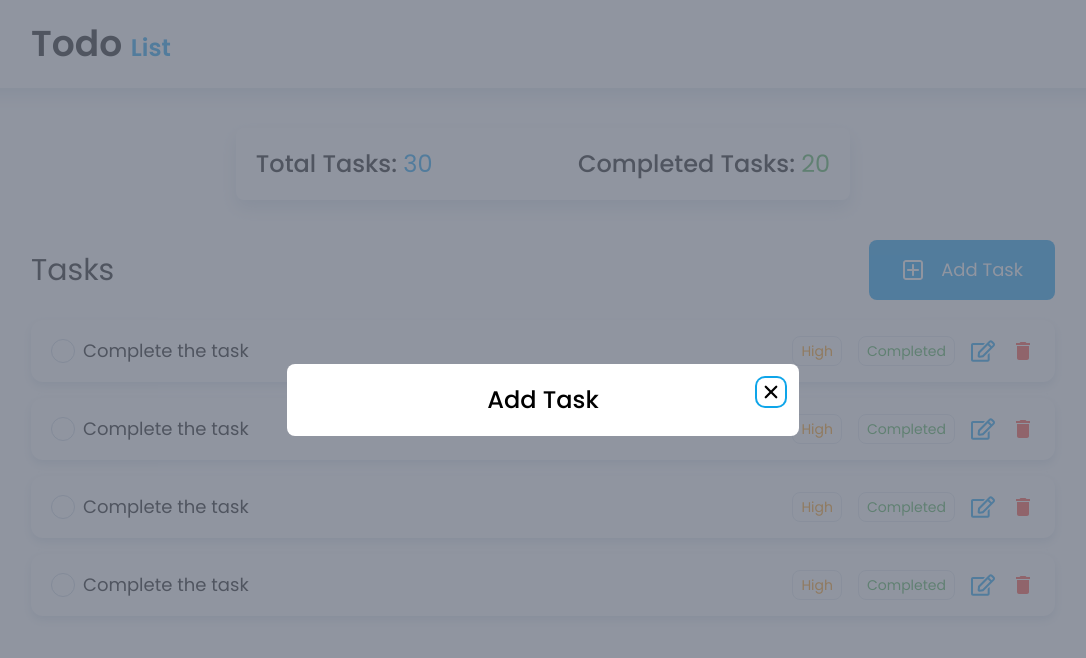
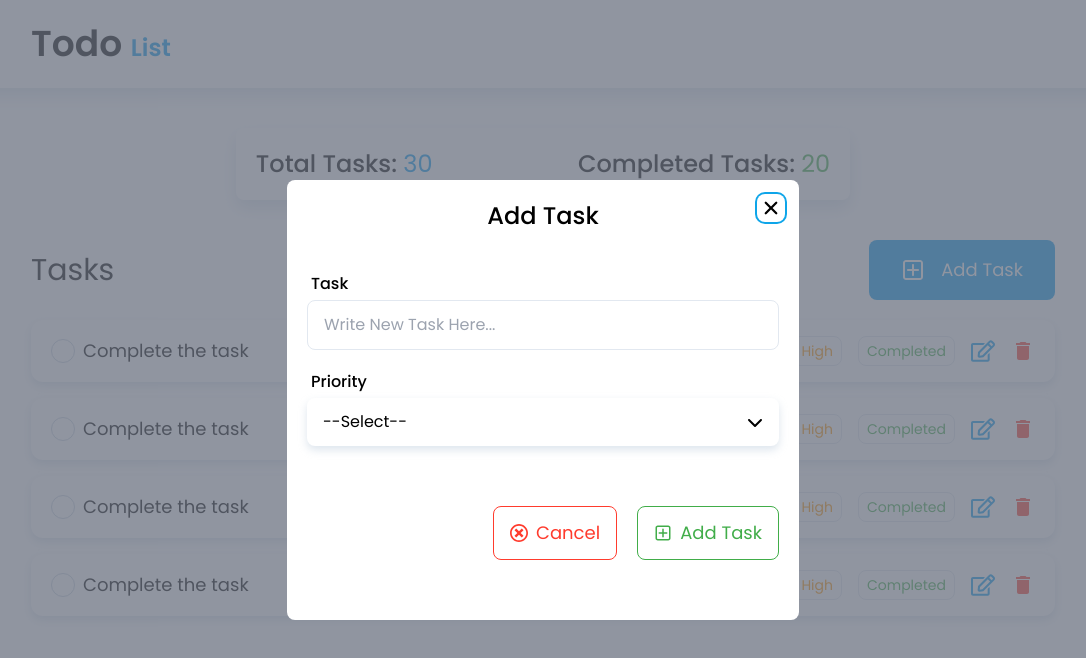
Before and after one commit to mjaumi/Qtec-Todo-List-App, a Next.js app: page / in a window 1280 px wide. Both pictures are taken after a click on the button "Add Task". Shown: the top 658 px of the page, without its empty margins (97-1183 px from the left). Built offline with nearby package versions, Linux system fonts and the light colour scheme.

Commit message:
add new task form design done

```diff
--- a/package.json
+++ b/package.json
@@ -10,6 +10,7 @@
   },
   "dependencies": {
     "@headlessui/react": "^1.7.18",
+    "formik": "^2.4.5",
     "next": "14.1.0",
     "react": "^18",
     "react-dom": "^18",
--- /dev/null
+++ b/src/components/CommonComp/Inputs/DropdownField.tsx
@@ -0,0 +1,52 @@
+'use client';
+
+import { useState } from 'react';
+import { FaChevronDown } from 'react-icons/fa6';
+
+const DropdownField = ({ options, setFieldValue }: DropdownFieldProps) => {
+  // integration of react hooks here
+  const [showOptions, setShowOptions] = useState<boolean>(false);
+  const [value, setValue] = useState<string>('');
+
+  // handler function to handle changing of dropdown values here
+  const changeValueHandler = (value: string) => {
+    setValue(value);
+    setShowOptions(false);
+
+    setFieldValue && setFieldValue('priority', value);
+  };
+
+  // rendering dropdown field component here
+  return (
+    <div className='relative'>
+      <div
+        onClick={() => setShowOptions((state) => !state)}
+        className='w-full flex items-center justify-between rounded-lg bg-primary shadow-todo-card-shadow px-4 py-3 cursor-pointer hover:opacity-70 active:scale-[0.98] duration-300'
+      >
+        <p>{value ? value : '--Select--'}</p>
+
+        <FaChevronDown
+          className={`duration-300 ${showOptions ? 'rotate-180' : ''} `}
+        />
+      </div>
+
+      <ul
+        className={`w-full absolute rounded-lg bg-primary shadow-todo-card-shadow mt-2 overflow-hidden ${
+          showOptions ? 'scale-y-100' : 'scale-y-0'
+        } duration-300 origin-top`}
+      >
+        {options.map((option, index) => (
+          <li
+            key={index}
+            onClick={() => changeValueHandler(option)}
+            className='px-4 py-2 hover:bg-slate-200 duration-300 cursor-pointer'
+          >
+            {option ? option : '--Select--'}
+          </li>
+        ))}
+      </ul>
+    </div>
+  );
+};
+
+export default DropdownField;
--- /dev/null
+++ b/src/components/CommonComp/Inputs/TextInputField.tsx
@@ -0,0 +1,23 @@
+const TextInputField = ({
+  name,
+  label,
+  onChange,
+  placeholder,
+}: TextInputFieldProps) => {
+  // rendering custom text input field component here
+  return (
+    <label htmlFor={`${name}-input`}>
+      <p className='font-medium mb-1 ml-1'>{label}</p>
+      <input
+        type='text'
+        name={name}
+        id={`${name}-input`}
+        placeholder={placeholder}
+        className='border border-slate-200 rounded-lg px-4 py-3 w-full focus:ring-info focus:outline-info'
+        onChange={onChange}
+      />
+    </label>
+  );
+};
+
+export default TextInputField;
--- a/src/components/CommonComp/Modals/AddTaskModal.tsx
+++ b/src/components/CommonComp/Modals/AddTaskModal.tsx
@@ -1,8 +1,64 @@
+import { Form, Formik } from 'formik';
+import { CgAddR } from 'react-icons/cg';
+import { ImCancelCircle } from 'react-icons/im';
+import Button from '../Button';
+import DropdownField from '../Inputs/DropdownField';
+import TextInputField from '../Inputs/TextInputField';
+
 const AddTaskModal = () => {
   // rendering add task modal component here
   return (
     <div className='p-5'>
       <h3 className='text-center font-medium text-2xl'>Add Task</h3>
+
+      <Formik
+        initialValues={{
+          task: '',
+          priority: '',
+        }}
+        onSubmit={(values) => {
+          console.log(values);
+        }}
+      >
+        {(props) => (
+          <Form className='my-10 space-y-5'>
+            <div>
+              <TextInputField
+                name='task'
+                label='Task'
+                placeholder='Write New Task Here...'
+                onChange={(e) => props.setFieldValue('task', e.target.value)}
+              />
+            </div>
+
+            <div>
+              <p className='font-medium mb-1 ml-1'>Priority</p>
+              <DropdownField
+                options={['', 'High', 'Medium', 'Low']}
+                setFieldValue={props.setFieldValue}
+              />
+            </div>
+
+            <div className='flex items-center justify-end gap-5 pt-10'>
+              <Button
+                type='button'
+                extraClassNames='flex items-center justify-center gap-2 border border-danger px-4 py-3 text-danger'
+              >
+                <ImCancelCircle />
+                Cancel
+              </Button>
+
+              <Button
+                type='submit'
+                extraClassNames='flex items-center justify-center gap-2 border border-success px-4 py-3 text-success'
+              >
+                <CgAddR />
+                Add Task
+              </Button>
+            </div>
+          </Form>
+        )}
+      </Formik>
     </div>
   );
 };
```
Also changed, not shown: types.d.ts (+14 -0 lines), src/schemas/index.ts (added), 1 other file (tests, documents, lock files or other folders).
